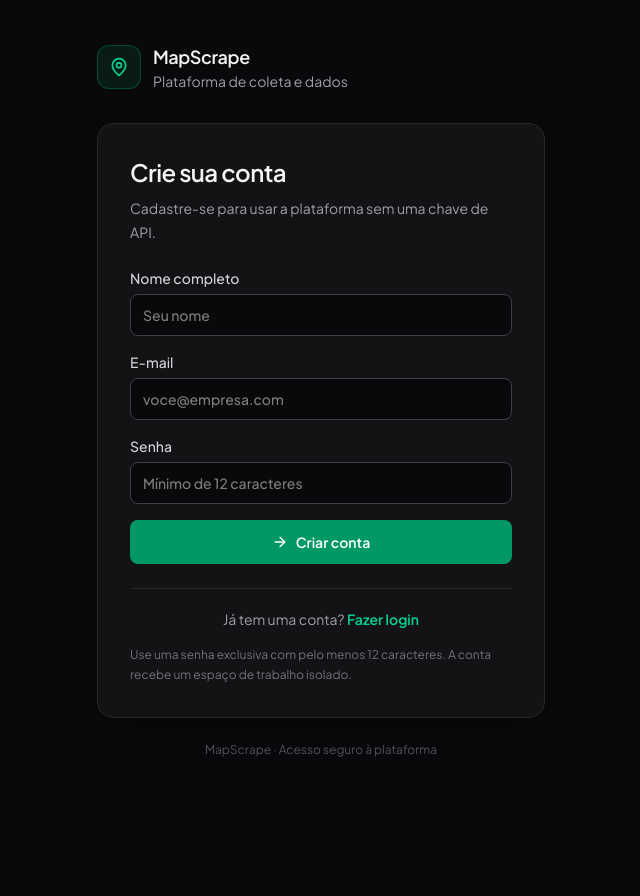
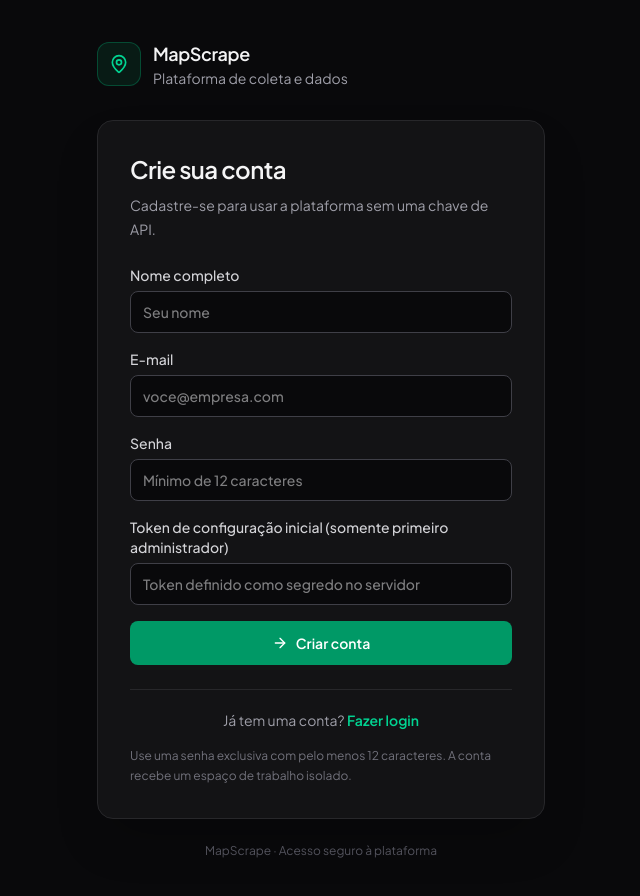
Before and after one commit to Tokenizaa/mapscrape-v2, a React (Vite) app: page / in a window 1280 px wide. Both pictures are taken after a click on the button "Cadastre-se". Shown: the top 896 px of the page, without its empty margins (319-959 px from the left). Before the commit the page ends 800 px from the top, so only its background shows below. Built offline with nearby package versions, Linux system fonts and the light colour scheme.

Commit message:
feat(auth): add protected initial admin setup field

```diff
--- a/src/components/AuthScreen.tsx
+++ b/src/components/AuthScreen.tsx
@@ -9,6 +9,7 @@ export const AuthScreen: React.FC<Props> = ({ onAuthenticated }) => {
   const [name, setName] = useState('');
   const [email, setEmail] = useState('');
   const [password, setPassword] = useState('');
+  const [setupToken, setSetupToken] = useState('');
   const [error, setError] = useState('');
   const [busy, setBusy] = useState(false);
 
@@ -21,7 +22,7 @@ export const AuthScreen: React.FC<Props> = ({ onAuthenticated }) => {
         method: 'POST',
         headers: { 'Content-Type': 'application/json' },
         cache: 'no-store',
-        body: JSON.stringify({ name, email, password }),
+        body: JSON.stringify({ name, email, password, ...(mode === 'register' && setupToken ? { setupToken } : {}) }),
       });
       const data = await response.json().catch(() => ({}));
       if (!response.ok) throw new Error(data.message || data.error || `Não foi possível ${mode === 'login' ? 'entrar' : 'criar a conta'} (HTTP ${response.status}).`);
@@ -46,6 +47,7 @@ export const AuthScreen: React.FC<Props> = ({ onAuthenticated }) => {
           {mode === 'register' && <label className="block text-sm font-medium text-zinc-300">Nome completo<input required minLength={2} maxLength={100} autoComplete="name" value={name} onChange={e => setName(e.target.value)} className="mt-1.5 block w-full rounded-lg border border-zinc-700 bg-zinc-950 px-3 py-2.5 text-zinc-100 outline-none focus:border-emerald-500" placeholder="Seu nome" /></label>}
           <label className="block text-sm font-medium text-zinc-300">E-mail<input required type="email" autoComplete="email" maxLength={254} value={email} onChange={e => setEmail(e.target.value)} className="mt-1.5 block w-full rounded-lg border border-zinc-700 bg-zinc-950 px-3 py-2.5 text-zinc-100 outline-none focus:border-emerald-500" placeholder="voce@empresa.com" /></label>
           <label className="block text-sm font-medium text-zinc-300">Senha<input required type="password" minLength={mode === 'register' ? 12 : 1} maxLength={200} autoComplete={mode === 'login' ? 'current-password' : 'new-password'} value={password} onChange={e => setPassword(e.target.value)} className="mt-1.5 block w-full rounded-lg border border-zinc-700 bg-zinc-950 px-3 py-2.5 text-zinc-100 outline-none focus:border-emerald-500" placeholder={mode === 'register' ? 'Mínimo de 12 caracteres' : 'Sua senha'} /></label>
+          {mode === 'register' && <label className="block text-sm font-medium text-zinc-300">Token de configuração inicial (somente primeiro administrador)<input type="password" autoComplete="off" value={setupToken} onChange={e => setSetupToken(e.target.value)} className="mt-1.5 block w-full rounded-lg border border-zinc-700 bg-zinc-950 px-3 py-2.5 text-zinc-100 outline-none focus:border-emerald-500" placeholder="Token definido como segredo no servidor" /></label>}
           {error && <p role="alert" className="rounded-lg border border-rose-500/30 bg-rose-500/10 p-3 text-sm text-rose-200">{error}</p>}
           <button disabled={busy} className="flex w-full items-center justify-center gap-2 rounded-lg bg-emerald-600 px-4 py-3 text-sm font-semibold text-white transition-colors hover:bg-emerald-500 disabled:opacity-50">{busy ? <LoaderCircle className="h-4 w-4 animate-spin" /> : <ArrowRight className="h-4 w-4" />}{busy ? 'Aguarde…' : mode === 'login' ? 'Entrar na plataforma' : 'Criar conta'}</button>
         </form>
```
